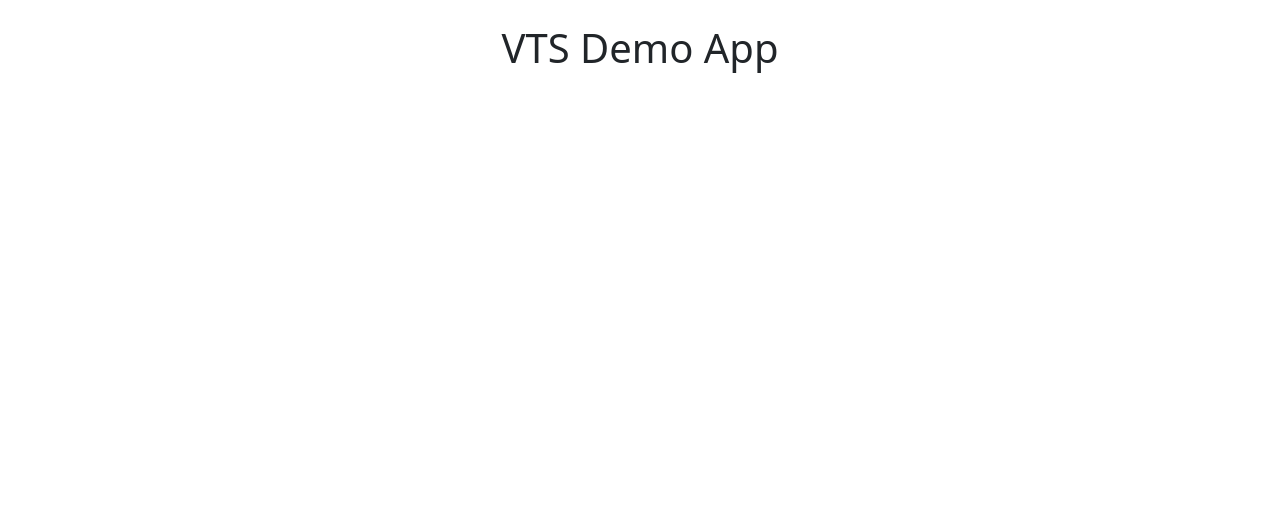
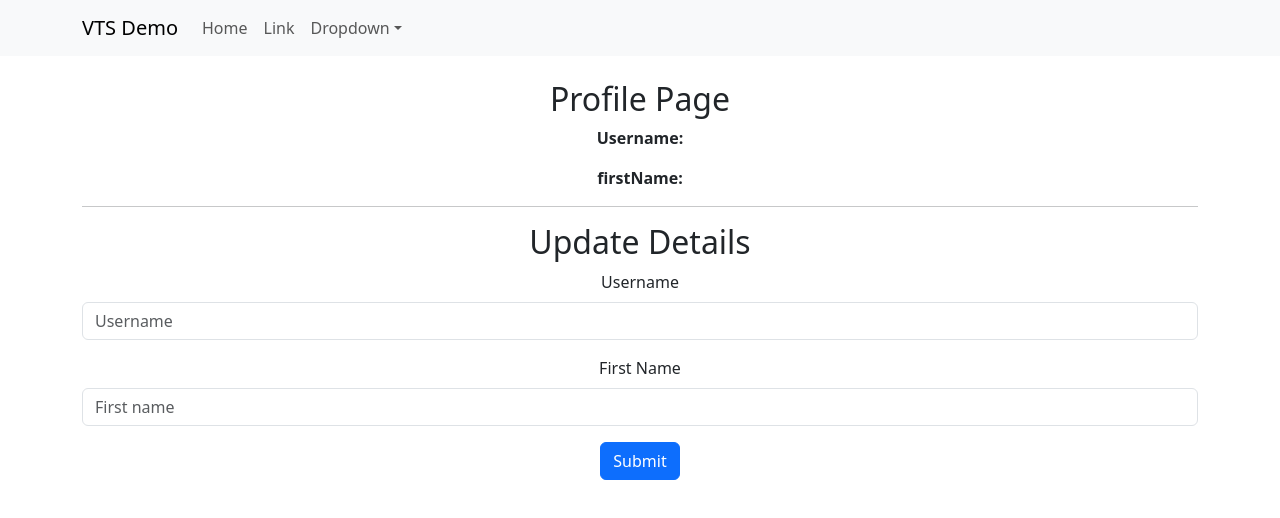
Before and after one commit to KenIjiwoye/vts_challenge, a React (Create React App) app: page / in a window 1280 px wide. Shown: the top 518 px of the page. Built offline with nearby package versions, Linux system fonts and the light colour scheme.

Commit message:
scaffolding the screens.

```diff
--- a/src/App.css
+++ b/src/App.css
@@ -1,38 +1,3 @@
 .App {
   text-align: center;
 }
-
-.App-logo {
-  height: 40vmin;
-  pointer-events: none;
-}
-
-@media (prefers-reduced-motion: no-preference) {
-  .App-logo {
-    animation: App-logo-spin infinite 20s linear;
-  }
-}
-
-.App-header {
-  background-color: #282c34;
-  min-height: 100vh;
-  display: flex;
-  flex-direction: column;
-  align-items: center;
-  justify-content: center;
-  font-size: calc(10px + 2vmin);
-  color: white;
-}
-
-.App-link {
-  color: #61dafb;
-}
-
-@keyframes App-logo-spin {
-  from {
-    transform: rotate(0deg);
-  }
-  to {
-    transform: rotate(360deg);
-  }
-}
--- a/src/App.tsx
+++ b/src/App.tsx
@@ -1,12 +1,20 @@
 import React from 'react';
 import './App.css';
 import Container from 'react-bootstrap/Container'
+import { Lookup } from './screens/Lookup';
+import Profile from './screens/Profile';
+import { Navigation } from './components/Navigation/Navigation';
 
 function App() {
   return (
-    <Container className="App my-4">
-      <h1>VTS Demo App</h1>
-    </Container>
+    <div>
+      <Navigation />
+      <Container className="App my-4" >
+
+        {/* <Lookup /> */}
+        <Profile />
+      </Container>
+    </div>
   );
 }
 
--- /dev/null
+++ b/src/components/Navigation/Navigation.tsx
@@ -0,0 +1,29 @@
+import React from 'react'
+import Navbar from 'react-bootstrap/Navbar'
+import Nav from 'react-bootstrap/Nav'
+import NavDropdown from 'react-bootstrap/NavDropdown'
+import Container from 'react-bootstrap/Container'
+
+export const Navigation = () => {
+    return (
+        <Navbar bg="light" expand="lg">
+        <Container>
+            <Navbar.Brand href="#home">VTS Demo</Navbar.Brand>
+            <Navbar.Toggle aria-controls="basic-navbar-nav" />
+            <Navbar.Collapse id="basic-navbar-nav">
+            <Nav className="me-auto">
+                <Nav.Link href="#home">Home</Nav.Link>
+                <Nav.Link href="#link">Link</Nav.Link>
+                <NavDropdown title="Dropdown" id="basic-nav-dropdown">
+                <NavDropdown.Item href="#action/3.1">Action</NavDropdown.Item>
+                <NavDropdown.Item href="#action/3.2">Another action</NavDropdown.Item>
+                <NavDropdown.Item href="#action/3.3">Something</NavDropdown.Item>
+                <NavDropdown.Divider />
+                <NavDropdown.Item href="#action/3.4">Separated link</NavDropdown.Item>
+                </NavDropdown>
+            </Nav>
+            </Navbar.Collapse>
+        </Container>
+        </Navbar>
+    )
+}
--- /dev/null
+++ b/src/screens/Profile/index.tsx
@@ -0,0 +1,33 @@
+import React from 'react'
+import Form from 'react-bootstrap/Form'
+import Button from 'react-bootstrap/Button'
+
+const Profile = () => {
+    return (
+        <div>
+            <h2>Profile Page</h2>
+            <p> <strong>Username:</strong> </p>
+            <p> <strong>firstName:</strong> </p>
+            <hr/>
+            <h2>Update Details</h2>
+            <Form>
+            <Form.Group className="mb-3" controlId="formBasicEmail">
+                <Form.Label>Username</Form.Label>
+                <Form.Control type="text" placeholder="Username" />
+
+            </Form.Group>
+
+            <Form.Group className="mb-3" controlId="formBasicPassword">
+                <Form.Label>First Name</Form.Label>
+                <Form.Control type="text" placeholder="First name" />
+            </Form.Group>
+
+            <Button variant="primary" type="submit">
+                Submit
+            </Button>
+            </Form>
+        </div>
+    )
+}
+
+export default Profile
```
Also changed, not shown: src/components/ListItems/ListItems.tsx (added, +41 -0 lines), src/screens/Lookup/index.tsx (+21 -1 lines), src/screens/Results/index.tsx (added, +24 -0 lines).
